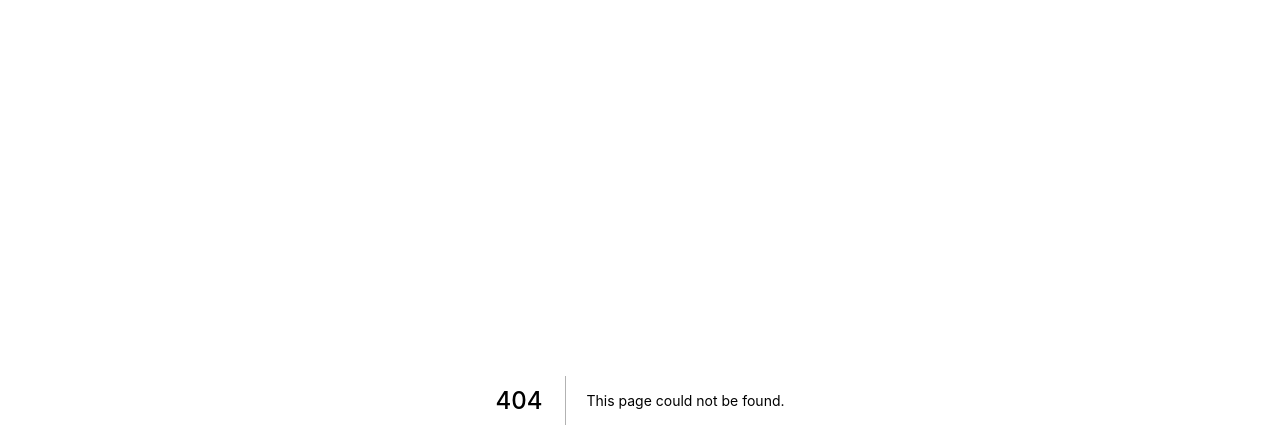
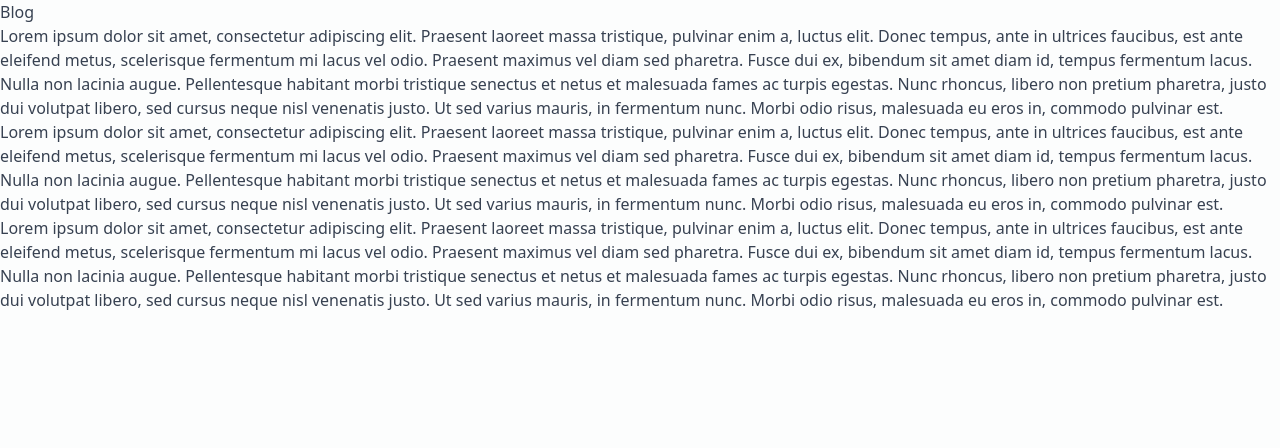
Before and after one commit to chaostreff-flensburg/kladderadatsch, a Next.js app: page /blog in a window 1280 px wide. Before the commit this address had no page. Shown: the top 448 px of the page. Built offline with nearby package versions, Linux system fonts and the light colour scheme.

Commit message:
Added mdx loader for static content

```diff
--- /dev/null
+++ b/next.config.js
@@ -0,0 +1,7 @@
+const withMDX = require("@next/mdx")({
+  extension: /\.mdx$/,
+});
+
+module.exports = withMDX({
+  pageExtensions: ["js", "jsx", "md", "mdx"],
+});
--- a/package.json
+++ b/package.json
@@ -10,6 +10,8 @@
     "export": "next export"
   },
   "dependencies": {
+    "@mdx-js/loader": "^1.6.22",
+    "@next/mdx": "^10.1.3",
     "lucide-react": "^0.15.5",
     "nanoid": "^1.3.1",
     "next": "^10.1.3",
--- /dev/null
+++ b/pages/blog/index.mdx
@@ -0,0 +1,7 @@
+# Blog
+
+Lorem ipsum dolor sit amet, consectetur adipiscing elit. Praesent laoreet massa tristique, pulvinar enim a, luctus elit. Donec tempus, ante in ultrices faucibus, est ante eleifend metus, scelerisque fermentum mi lacus vel odio. Praesent maximus vel diam sed pharetra. Fusce dui ex, bibendum sit amet diam id, tempus fermentum lacus. Nulla non lacinia augue. Pellentesque habitant morbi tristique senectus et netus et malesuada fames ac turpis egestas. Nunc rhoncus, libero non pretium pharetra, justo dui volutpat libero, sed cursus neque nisl venenatis justo. Ut sed varius mauris, in fermentum nunc. Morbi odio risus, malesuada eu eros in, commodo pulvinar est.
+
+Lorem ipsum dolor sit amet, consectetur adipiscing elit. Praesent laoreet massa tristique, pulvinar enim a, luctus elit. Donec tempus, ante in ultrices faucibus, est ante eleifend metus, scelerisque fermentum mi lacus vel odio. Praesent maximus vel diam sed pharetra. Fusce dui ex, bibendum sit amet diam id, tempus fermentum lacus. Nulla non lacinia augue. Pellentesque habitant morbi tristique senectus et netus et malesuada fames ac turpis egestas. Nunc rhoncus, libero non pretium pharetra, justo dui volutpat libero, sed cursus neque nisl venenatis justo. Ut sed varius mauris, in fermentum nunc. Morbi odio risus, malesuada eu eros in, commodo pulvinar est.
+
+Lorem ipsum dolor sit amet, consectetur adipiscing elit. Praesent laoreet massa tristique, pulvinar enim a, luctus elit. Donec tempus, ante in ultrices faucibus, est ante eleifend metus, scelerisque fermentum mi lacus vel odio. Praesent maximus vel diam sed pharetra. Fusce dui ex, bibendum sit amet diam id, tempus fermentum lacus. Nulla non lacinia augue. Pellentesque habitant morbi tristique senectus et netus et malesuada fames ac turpis egestas. Nunc rhoncus, libero non pretium pharetra, justo dui volutpat libero, sed cursus neque nisl venenatis justo. Ut sed varius mauris, in fermentum nunc. Morbi odio risus, malesuada eu eros in, commodo pulvinar est.
```
Also changed, not shown: 1 other file (tests, documents, lock files or other folders).
